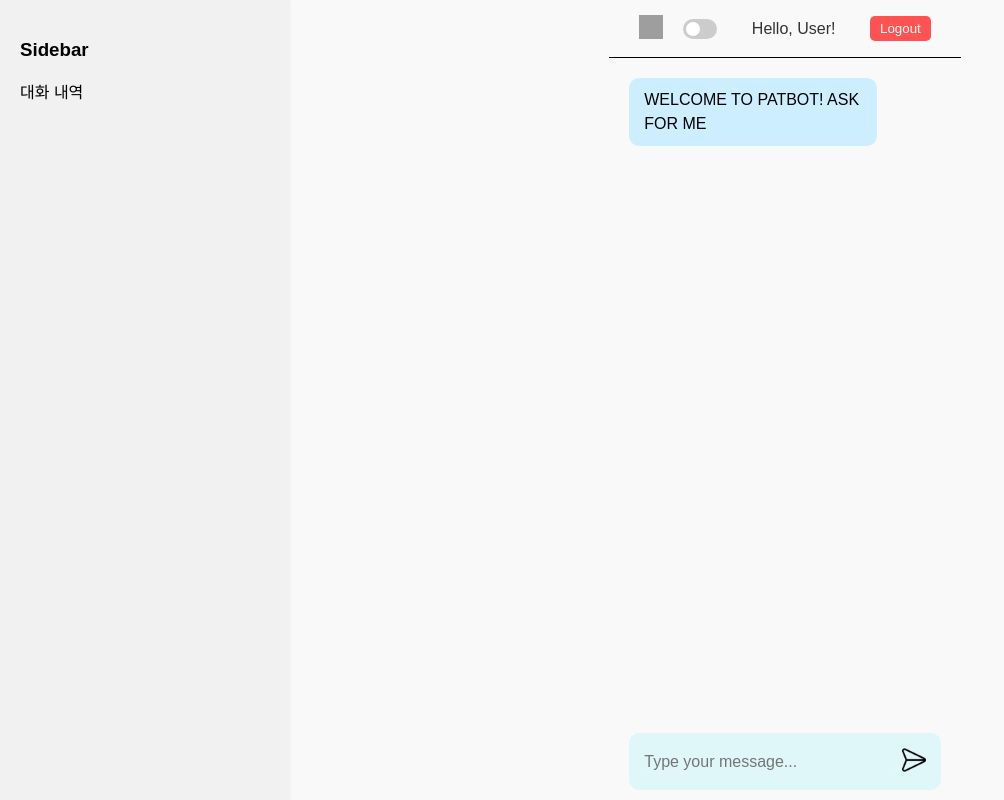
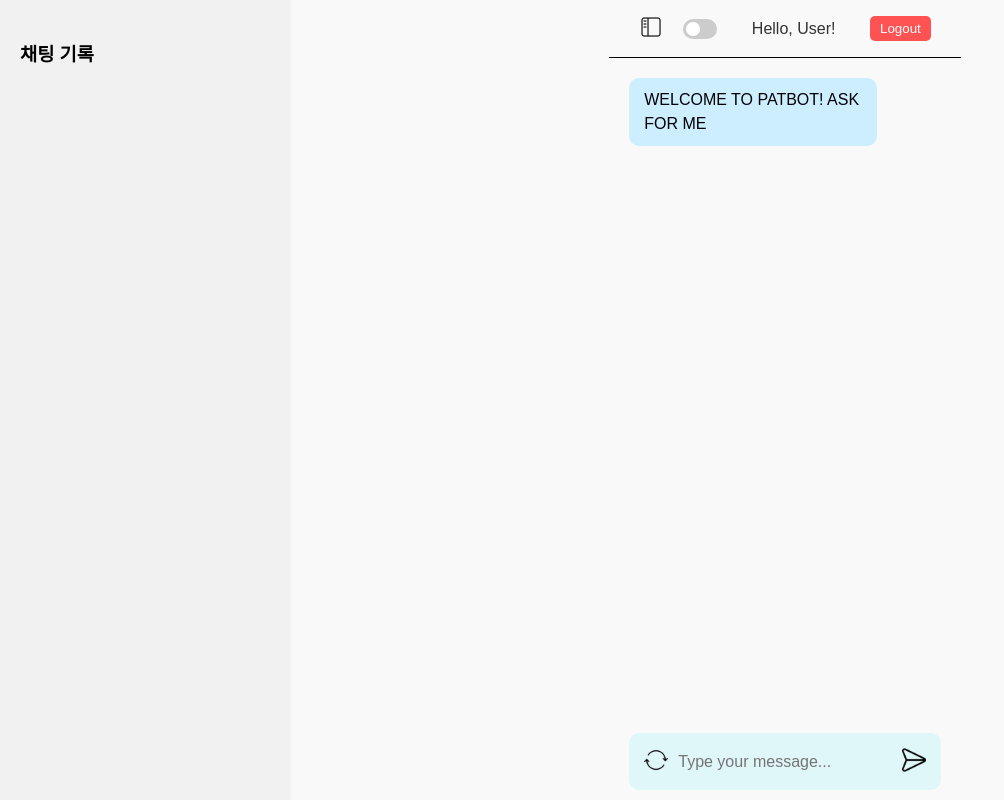
Before and after one commit to lnylnylnylny/veitnam, a React (Create React App) app in the folder my-patbot/: page /chat in a window 1280 px wide. Shown: the whole page, without its empty margins (0-1004 px from the left). Built offline with nearby package versions, Linux system fonts and the light colour scheme; grey boxes are pictures that could not be loaded.

Commit message:
new chat 부분 추가

```diff
--- a/my-patbot/src/components/ChatBot.js
+++ b/my-patbot/src/components/ChatBot.js
@@ -1,18 +1,21 @@
 import React, { useState, useEffect } from "react";
 import { useLocation, useNavigate } from "react-router-dom";
 import { useDarkMode } from "./DarkModeContext";
-import sidebarIcon from "../icon/sidebar.png"; // Sidebar Icon 추가
-import sendIcon from "../icon/send.png"; // Send Icon 추가
+import sidebarIcon from "../icon/sidebar.png";
+import sendIcon from "../icon/send.png";
+import newchat from "../icon/refresh.png";
+
 
 const Chatbot = () => {
+  const [chatHistory, setChatHistory] = useState([]);
+  const [currentChat, setCurrentChat] = useState([]);
+  const [input, setInput] = useState("");
+  const [isSidebarOpen, setIsSidebarOpen] = useState(true);
   const location = useLocation();
   const navigate = useNavigate();
-  const { isDarkTheme, toggleTheme } = useDarkMode(); // 다크모드 Context 사용
+  const { isDarkTheme, toggleTheme } = useDarkMode();
   const userName = location.state?.userName || "User";
 
-  const [messages, setMessages] = useState([]);
-  const [input, setInput] = useState("");
-  const [isSidebarOpen, setIsSidebarOpen] = useState(true);
   const [language, setLanguage] = useState("en");
   const [labels, setLabels] = useState({
     logout: "Logout",
@@ -47,7 +50,7 @@ const Chatbot = () => {
       greetingLabel = `Hello, ${userName}!`;
     }
 
-    setMessages([{ sender: "bot", text: initialMessage }]);
+    setCurrentChat([{ sender: "bot", text: initialMessage }]);
     setLabels({ logout: logoutLabel, greeting: greetingLabel });
   }, [userName]);
 
@@ -57,9 +60,9 @@ const Chatbot = () => {
 
   const handleSendMessage = async (e) => {
     e.preventDefault();
-    if (input.trim() === "") return;
+    if (!input.trim()) return;
 
-    setMessages((prev) => [...prev, { sender: "user", text: input }]);
+    setCurrentChat((prev) => [...prev, { sender: "user", text: input }]);
 
     try {
       const response = await fetch("http://127.0.0.1:5000/api/chat", {
@@ -71,13 +74,20 @@ const Chatbot = () => {
       });
 
       const data = await response.json();
-      setMessages((prev) => [...prev, { sender: "bot", text: data.response }]);
+      setCurrentChat((prev) => [...prev, { sender: "bot", text: data.response }]);
     } catch (error) {
       console.error("Error communicating with backend:", error);
-      setMessages((prev) => [...prev, { sender: "bot", text: "Sorry, there was an error!" }]);
+      setCurrentChat((prev) => [...prev, { sender: "bot", text: "Sorry, there was an error!" }]);
     }
 
     setInput("");
+  };
+
+  const saveCurrentChat = () => {
+    if (currentChat.length > 0) {
+      setChatHistory((prev) => [...prev, { id: Date.now(), messages: currentChat }]);
+      setCurrentChat([]);
+    }
   };
 
   const handleLogout = () => {
@@ -142,6 +152,7 @@ const Chatbot = () => {
       width: "24px",
       height: "24px",
     },
+
     switch: {
       position: "relative",
       display: "inline-block",
@@ -190,13 +201,18 @@ const Chatbot = () => {
       borderRadius: "5px",
       cursor: "pointer",
     },
+
+    sendIcon: {
+      width: "24px",
+      height: "24px",
+    },
     chatWindow: {
       flex: 1,
       padding: "20px",
       overflowY: "auto",
       display: "flex",
       flexDirection: "column",
-      maxWidth: "100%",
+      maxWidth: "90%",
       margin: "0 auto",
     },
     message: {
@@ -221,7 +237,6 @@ const Chatbot = () => {
       display: "flex",
       alignItems: "center",
       padding: "10px",
-      borderTop: "none",
       backgroundColor: "#e0f7fa",
       borderRadius: "10px",
       margin: "10px 20px",
@@ -235,23 +250,27 @@ const Chatbot = () => {
       backgroundColor: "#e0f7fa",
       fontSize: "16px",
     },
-    sendButton: {
+    saveChatButton: {
       padding: "5px",
+      background: "transparent",
       border: "none",
-      background: "transparent",
       cursor: "pointer",
-    },
-    sendIcon: {
-      width: "24px",
-      height: "24px",
     },
   };
 
   return (
     <div style={styles.container}>
       <div style={styles.sidebar}>
-        <h3>Sidebar</h3>
-        <p>대화 내역</p>
+        <h3>채팅 기록</h3>
+        {chatHistory.map((chat) => (
+          <div
+            key={chat.id}
+            onClick={() => setCurrentChat(chat.messages)}
+            style={styles.message}
+          >
+            {new Date(chat.id).toLocaleString()}
+          </div>
+        ))}
       </div>
 
       <div style={styles.chatArea}>
@@ -267,7 +286,7 @@ const Chatbot = () => {
                 checked={isDarkTheme}
                 style={styles.switchInput}
               />
-              <span
+               <span
                 style={{
                   ...styles.slider,
                   ...(isDarkTheme ? styles.sliderChecked : {}),
@@ -289,7 +308,7 @@ const Chatbot = () => {
         </div>
 
         <div style={styles.chatWindow}>
-          {messages.map((msg, index) => (
+          {currentChat.map((msg, index) => (
             <div
               key={index}
               style={{
@@ -303,6 +322,9 @@ const Chatbot = () => {
         </div>
 
         <form style={styles.inputSection} onSubmit={handleSendMessage}>
+          <button type="button" onClick={saveCurrentChat} style={styles.saveChatButton}>
+            <img src={newchat} alt="Save Chat" style={styles.sendIcon} />
+          </button>
           <input
             type="text"
             placeholder="Type your message..."
@@ -310,7 +332,7 @@ const Chatbot = () => {
             onChange={(e) => setInput(e.target.value)}
             style={styles.input}
           />
-          <button type="submit" style={styles.sendButton}>
+          <button type="submit" style={styles.saveChatButton}>
             <img src={sendIcon} alt="Send" style={styles.sendIcon} />
           </button>
         </form>
```
Also changed, not shown: my-patbot/src/icon/refresh.png (added), my-patbot/src/icon/sidebar.png (added).
